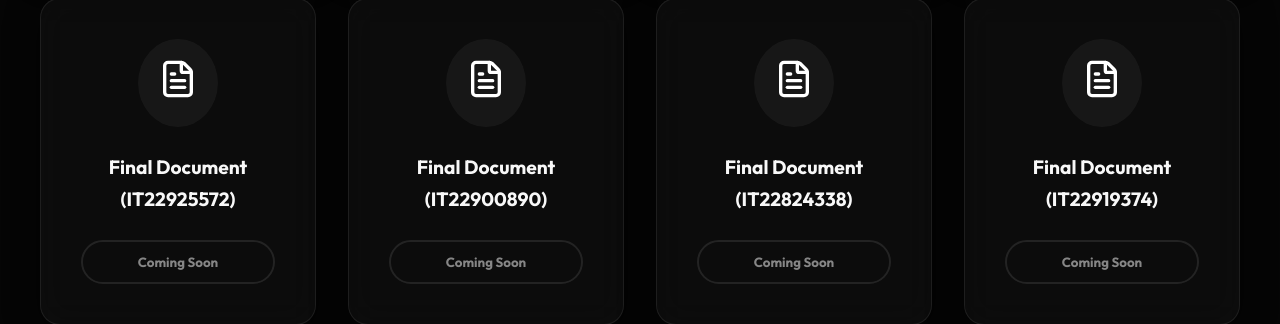
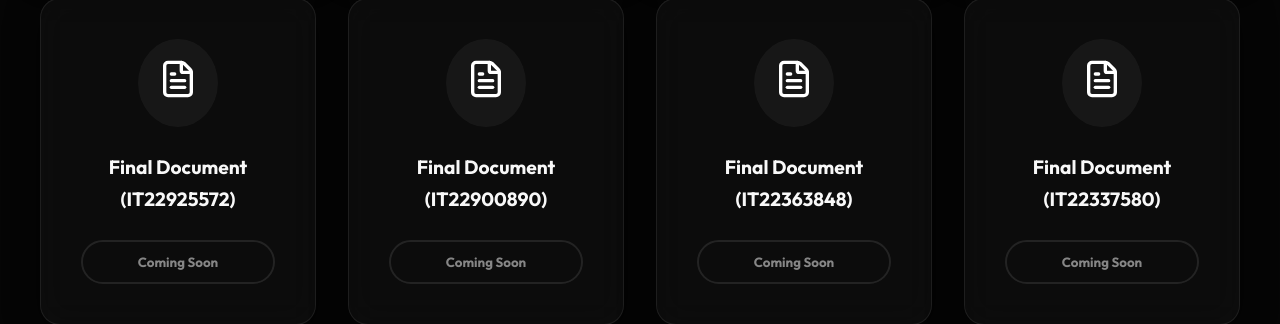
Before and after one commit to RP1999/ITMS-Website, a React (Vite) app: page / in a window 1280 px wide. Shown: the part 5258-5582 px from the top of the page. Built offline with nearby package versions, Linux system fonts and the light colour scheme.

Commit message:
Update student IDs for final documents

```diff
--- a/src/App.jsx
+++ b/src/App.jsx
@@ -560,8 +560,8 @@ const Documents = () => {
     { title: "Final Document (Main)", status: "Coming Soon", file: "/ITMS-Website/docs/final_main.pdf" },
     { title: "Final Document (IT22925572)", status: "Coming Soon", file: "/ITMS-Website/docs/final_annex1.pdf" },
     { title: "Final Document (IT22900890)", status: "Coming Soon", file: "/ITMS-Website/docs/final_annex2.pdf" },
-    { title: "Final Document (IT22824338)", status: "Coming Soon", file: "/ITMS-Website/docs/final_annex3.pdf" },
-    { title: "Final Document (IT22919374)", status: "Coming Soon", file: "/ITMS-Website/docs/final_annex4.pdf" }
+    { title: "Final Document (IT22363848)", status: "Coming Soon", file: "/ITMS-Website/docs/final_annex3.pdf" },
+    { title: "Final Document (IT22337580)", status: "Coming Soon", file: "/ITMS-Website/docs/final_annex4.pdf" }
   ];
 
   return (
```
Also changed, not shown: 2 other files (tests, documents, lock files or other folders).
